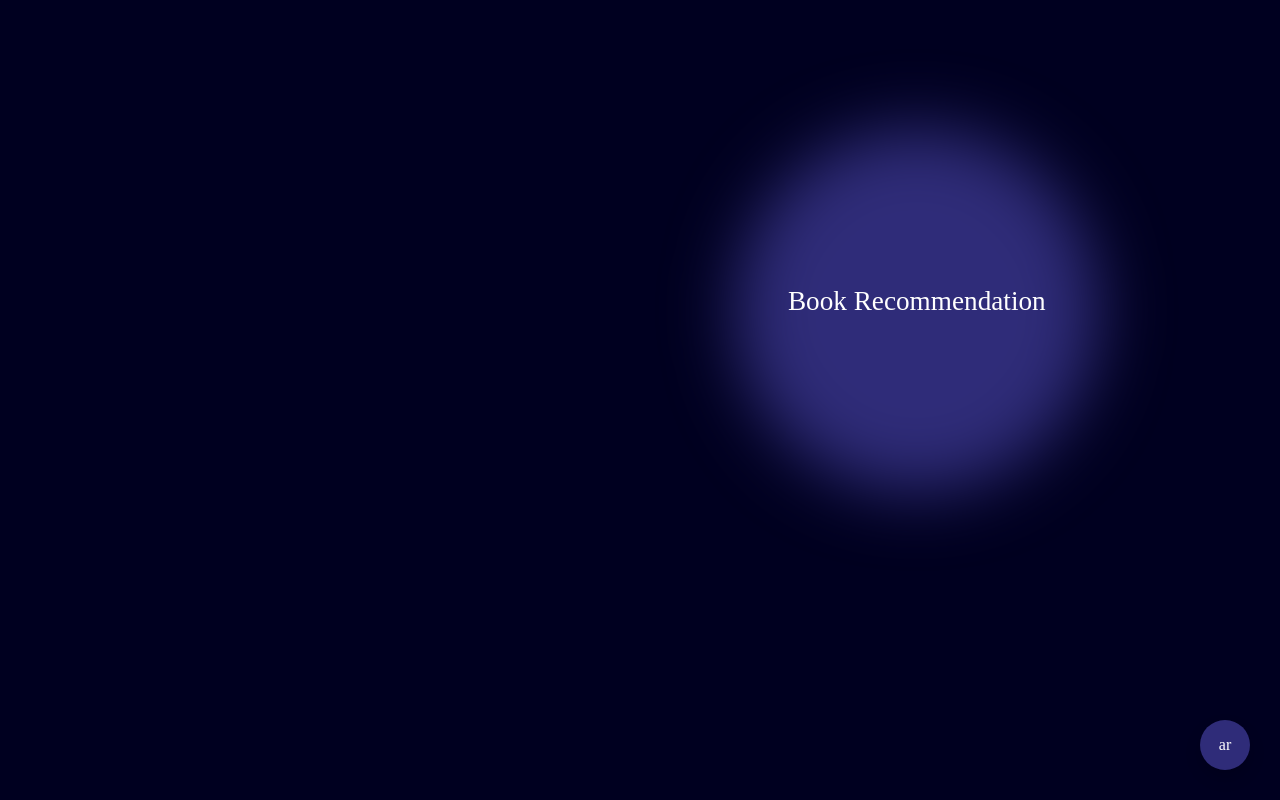
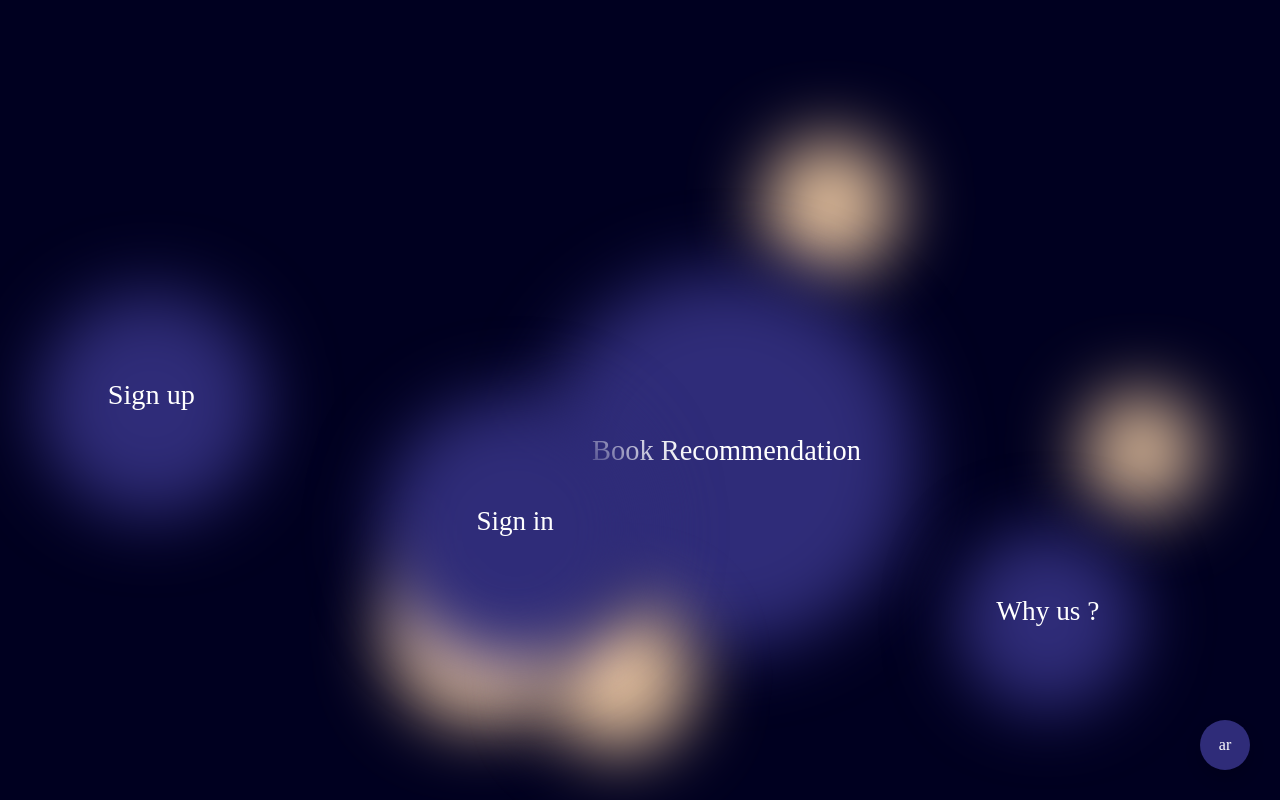
Before and after one commit to Henry-Azer/book-nook-website, a React (Create React App) app: page / in a window 1280 px wide. Built offline with nearby package versions, Linux system fonts and the light colour scheme.

Commit message:
adding some animated circles and links in home route

```diff
--- a/src/components/animation/circle.jsx
+++ b/src/components/animation/circle.jsx
@@ -3,7 +3,9 @@ import React from "react";
 const Circle = (props) => {
      return (
           <div
-               className="position-absolute d-flex justify-content-center align-items-center circle-container"
+               className={`position-absolute d-flex justify-content-center align-items-center circle-container ${
+                    props.hover && "circle-hover"
+               }`}
                style={{
                     width: `${props.size}em`,
                     height: `${props.size}em`,
--- a/src/styles/styles.css
+++ b/src/styles/styles.css
@@ -47,6 +47,13 @@ body {
 }
 .circle-text {
      z-index: 1111;
+}
+.circle-hover {
+     transition: 0.5s;
+}
+.circle-hover:hover {
+     animation: none !important;
+     transform: scale(1.3);
 }
 .beige-background {
      background-color: var(--beige);
--- a/src/views/Home.jsx
+++ b/src/views/Home.jsx
@@ -1,5 +1,6 @@
 import React from "react";
 import { useSelector } from "react-redux";
+import { Link } from "react-router-dom";
 
 import Circle from "../components/animation/circle";
 
@@ -9,14 +10,85 @@ const Home = () => {
      return (
           <div>
                <Circle
-                    size="20"
-                    backgroundColor="light-purple"
-                    duration="30"
+                    size="7"
+                    backgroundColor="beige"
+                    duration="25"
                     top="150"
-                    right="200"
-               >
-                    Book Recommendation
-               </Circle>
+                    right="400"
+               />
+               <Link>
+                    <Circle
+                         size="20"
+                         backgroundColor="light-purple"
+                         duration="30"
+                         top="300"
+                         right="400"
+                         hover
+                    >
+                         Book Recommendation
+                    </Circle>
+               </Link>
+               <Circle
+                    size="10"
+                    backgroundColor="beige"
+                    duration="15"
+                    bottom="90"
+                    left="400"
+               />
+
+               <Circle
+                    size="8"
+                    backgroundColor="beige"
+                    duration="23"
+                    bottom="60"
+                    right="600"
+               />
+
+               <Link to="/sign-up">
+                    <Circle
+                         size="12"
+                         backgroundColor="light-purple"
+                         duration="31"
+                         bottom="300"
+                         left="50"
+                         hover
+                    >
+                         Sign up
+                    </Circle>
+               </Link>
+
+               <Circle
+                    size="6"
+                    backgroundColor="beige"
+                    duration="27"
+                    bottom="300"
+                    right="100"
+               />
+
+               <Link to="/sign-in">
+                    <Circle
+                         size="15"
+                         backgroundColor="light-purple"
+                         duration="20"
+                         bottom="150"
+                         left="400"
+                         hover
+                    >
+                         Sign in
+                    </Circle>
+               </Link>
+               <Link>
+                    <Circle
+                         size="10"
+                         backgroundColor="light-purple"
+                         duration="21"
+                         bottom="100"
+                         right="150"
+                         hover
+                    >
+                         Why us ?
+                    </Circle>
+               </Link>
           </div>
      );
 };
--- a/src/views/auth/SignUp.jsx
+++ b/src/views/auth/SignUp.jsx
@@ -334,7 +334,7 @@ const SignUp = () => {
                               </BookmarkButton>
 
                               <Link
-                                   to="/sign-up"
+                                   to="/sign-in"
                                    className="link-hover text-white"
                               >
                                    {t("signUp:haveAcc")}
```
